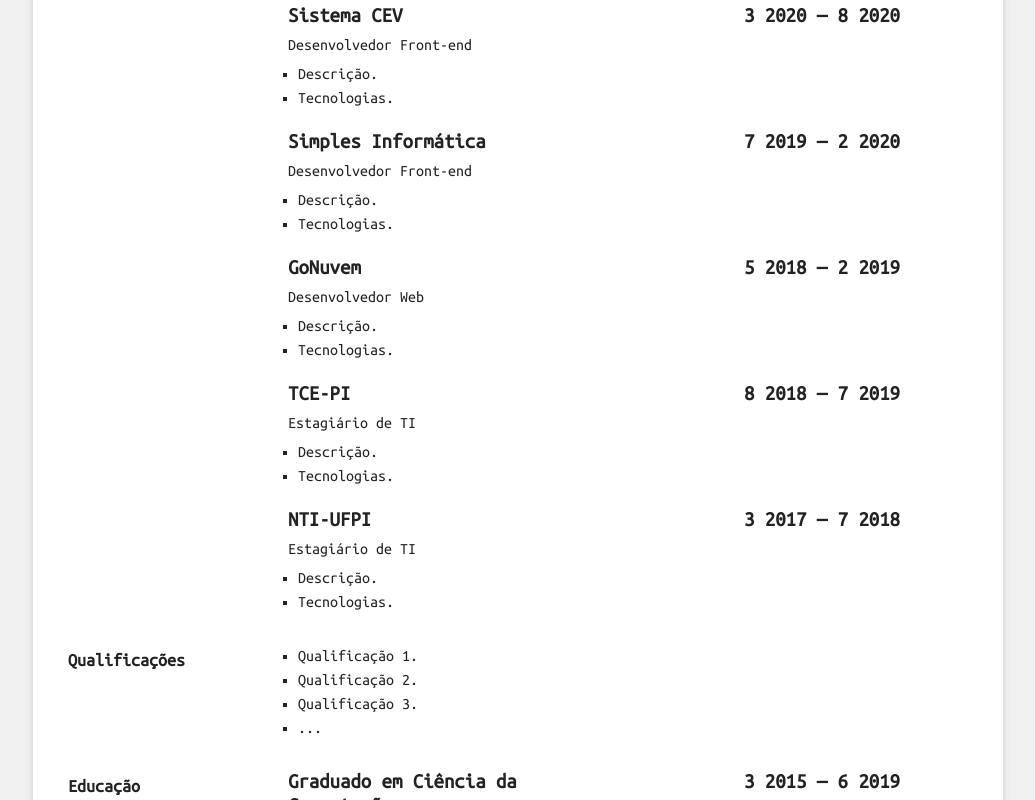
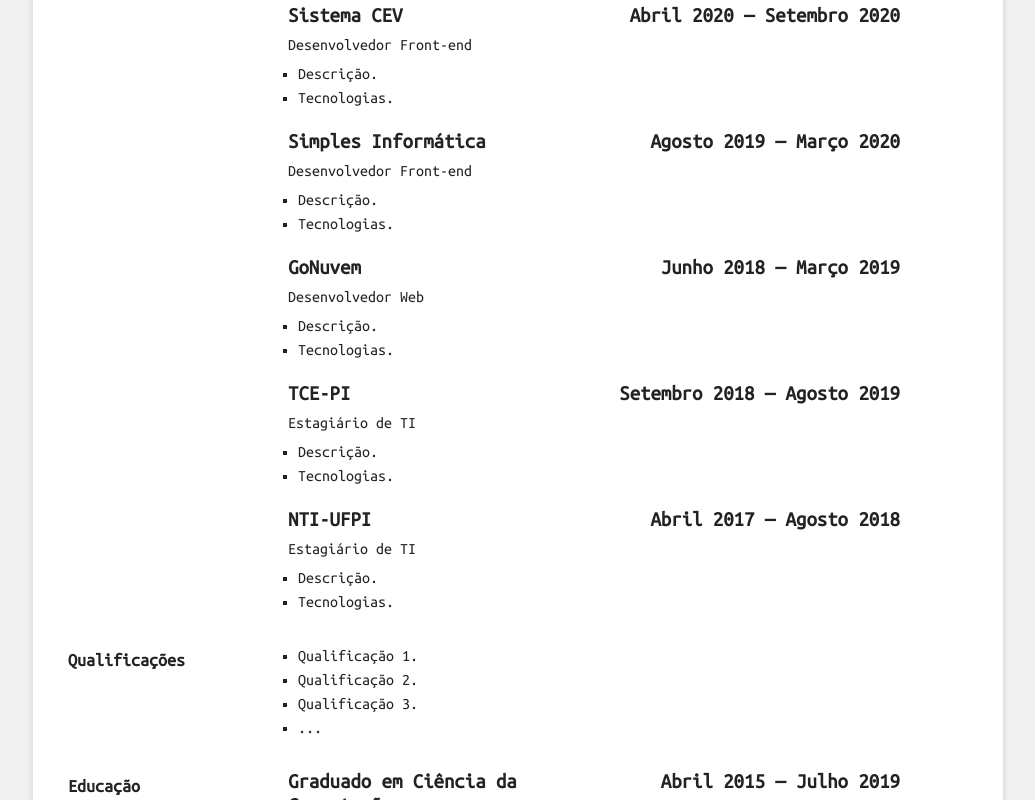
Before and after one commit to KassioVenicios/kassiovenicios.github.io, a React (Create React App) app: page / in a window 1280 px wide. Shown: the part 580-1380 px from the top of the page, without its empty margins (122-1157 px from the left). Built offline with nearby package versions, Linux system fonts and the light colour scheme.

Commit message:
Texto dos meses

```diff
--- a/src/curriculum/curriculum.js
+++ b/src/curriculum/curriculum.js
@@ -49,8 +49,15 @@ export default function Curriculum() {
                   <h3>
                     <span class="company l">{company.companyName}</span>
                     <span class="date r">
-                      {`${company.startDate.month} ${company.startDate.year}`}
-                      {` — ${company.endDate.month} ${company.endDate.year}`}
+                      {
+                        text('months')[company.startDate.month]
+                        + ' ' + company.startDate.year
+                      }
+                      {
+                        company.endDate.current ?
+                          ` — ${text('current')}` :
+                          ` — ${text('months')[company.endDate.month]} ${company.endDate.year}`
+                      }
                     </span>
                   </h3>
                   <div class="clear" />
@@ -92,8 +99,12 @@ export default function Curriculum() {
                   <h3>
                     <span class="course l">{edu.title}</span>
                     <span class="date r">
-                      {`${edu.startDate.month} ${edu.startDate.year}`}
-                      {` — ${edu.endDate.month} ${edu.endDate.year}`}
+                      {
+                        text('months')[edu.startDate.month] + ' ' +
+                        edu.startDate.year + ' — ' +
+                        text('months')[edu.endDate.month] + ' ' +
+                        edu.endDate.year
+                      }
                     </span>
                   </h3>
                   <div class="clear" />
--- a/src/curriculum/curriculumData.js
+++ b/src/curriculum/curriculumData.js
@@ -171,19 +171,49 @@ const lang = 'pt-br';
 const CurriculumTextPtBr = {
   phone: 'Telefone',
   professionalXP: 'Experiência profissional',
+  current: 'Atual',
   qualifications: 'Qualificações',
   education: 'Educação',
   extensionCourses: 'Cursos de extensão na área de interesse do curso de Ciência da Computação:',
   interests: 'Interesses',
+  months: [
+    'Janeiro',
+    'Fevereiro',
+    'Março',
+    'Abril',
+    'Maio',
+    'Junho',
+    'Julho',
+    'Agosto',
+    'Setembro',
+    'Outubro',
+    'Novembro',
+    'Dezembro',
+  ],
 };
 
 const CurriculumTextEnUs = {
   phone: 'Phone',
   professionalXP: 'Professional experience',
+  current: 'Current',
   qualifications: 'Qualifications',
   education: 'Education',
   extensionCourses: 'Extension courses in the Computer Science area of interest:',
   interests: 'Interests',
+  months: [
+    'January',
+    'February',
+    'March',
+    'April',
+    'May',
+    'June',
+    'July',
+    'August',
+    'September',
+    'October',
+    'November',
+    'December',
+  ],
 };
 
 const text = {
```
